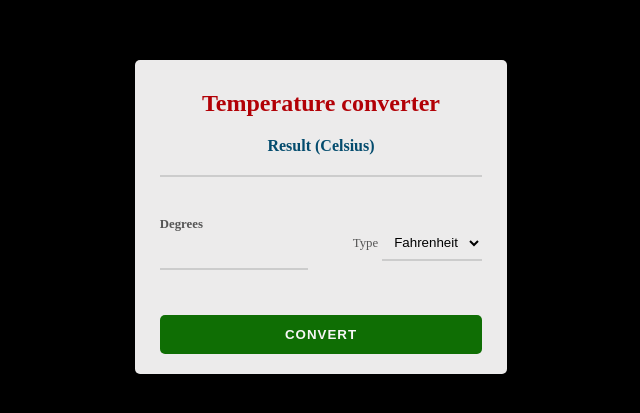
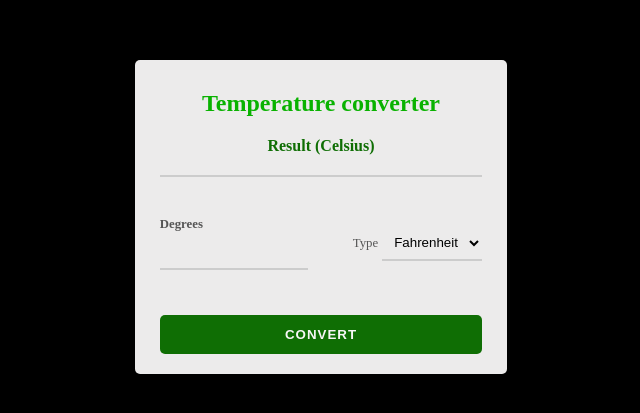
Before and after one commit to rajendharrr/Temperature.Convertor, a plain HTML site: page index.html in a window 1280 px wide. Shown: the part 183-596 px from the top of the page, without its empty margins (319-959 px from the left). Drawn offline with Linux system fonts and the light colour scheme.

Commit message:
Temperature.Convertor

```diff
--- a/index.css
+++ b/index.css
@@ -16,7 +16,7 @@
     height: 100vh;
   }
   .title {
-    color: #b20006;
+    color: #09b200;
     font-size: 1.5rem;
     text-align: center;
   }
@@ -37,7 +37,7 @@
     margin: 20px 0;
   }
   .result-heading {
-    color: #044c6e;
+    color: #0f6e04;
     font-size: 1rem;
     font-weight: 600;
   }
```
